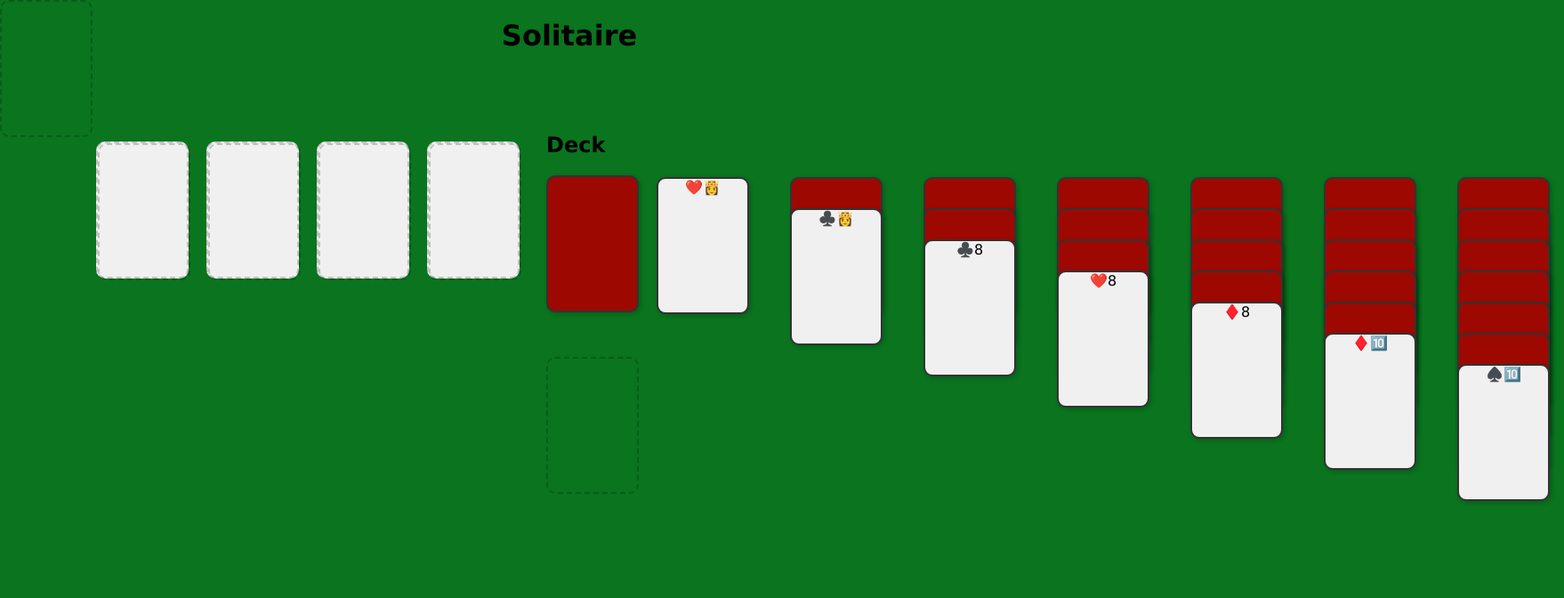
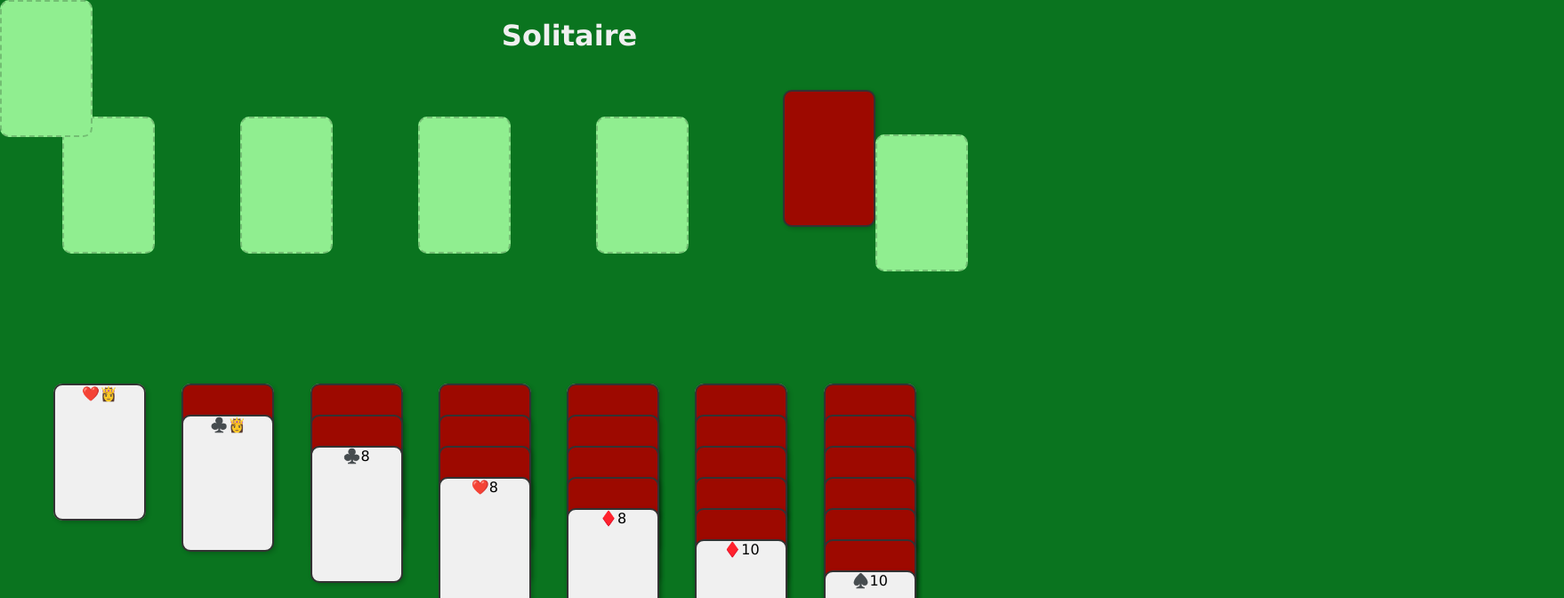
Before and after one commit to Henning456/solitaire, a React (Vite) app: page / in a window 1280 px wide. Both pictures are taken after a click on the button "Play". Shown: the top 672 px of the page at 89% size, 1758 px wide, since content can reach past the window. Built offline with nearby package versions, Linux system fonts and the light colour scheme.

Commit message:
fix bugs in foundations

```diff
--- a/src/App.css
+++ b/src/App.css
@@ -1,7 +1,7 @@
 :root {
   background-color: #0a741f;
   text-align: center;
-  color: black;
+  color: #f0f0f0;
   font-family: "Lucida Sans", "Lucida Sans Regular", "Lucida Grande",
     "Lucida Sans Unicode", Geneva, Verdana, sans-serif;
 }
@@ -13,9 +13,12 @@ button {
 }
 
 .game-area {
+  color: black;
   display: flex;
+  flex-wrap: wrap;
   justify-content: space-between;
-  margin: 50px;
+  max-width: 1200px;
+  margin: 0 auto;
   padding: 20px;
 }
 
@@ -24,21 +27,26 @@ button {
   /* flex: 1 1 100%; */
   justify-content: space-between;
   padding: 20px;
-  width: 100%;
+  width: 60%;
   margin-bottom: 50px;
 }
 
 .foundation-stack {
   width: 100px;
   height: 150px;
-  border: 2px dashed rgba(0, 0, 0, 0.2);
+  border: 2px rgba(0, 0, 0, 0.2);
   border-radius: 10px;
-  background-color: #f0f0f0;
   display: flex;
   align-items: center;
   justify-content: center;
   position: relative;
   margin: 10px;
+}
+
+.foundation-stack .card {
+  margin-top: 0;
+  position: relative;
+  z-index: 1;
 }
 
 /* .deck-section,
@@ -48,8 +56,8 @@ button {
 
 .deck-section {
   text-align: left;
-  width: 100%;
-  flex-direction: column;
+  width: 30%;
+  display: flex;
 }
 
 .columns-section {
@@ -57,7 +65,7 @@ button {
   flex-direction: row;
   gap: 50px;
   padding: 20px;
-  width: 100%;
+  width: 80%;
 }
 
 .column {
@@ -104,10 +112,10 @@ button {
   width: 100px;
   height: 150px;
   border: 2px dashed rgba(0, 0, 0, 0.2);
+  background-color: lightgreen;
   border-radius: 10px;
   top: 0;
   left: 0;
-  background-color: transparent;
 }
 
 .column .placeholder {
--- a/src/App.jsx
+++ b/src/App.jsx
@@ -79,6 +79,11 @@ function App() {
     // card, fromColumnIndex, and fromFoundation are destructured from selectedCard
     const { card, fromColumnIndex, fromFoundation } = selectedCard;
 
+    // Set the card to face up if it's being moved to a foundation
+    if (toFoundation !== null) {
+      card.isFaceUp = true;
+    }
+
     // check if card is from a column (not null)
     if (fromColumnIndex !== null) {
       // Handle card moving from a column
@@ -88,6 +93,7 @@ function App() {
           // check if id of current card (c.id) is not the same id of the card that will be deleted
           // result: new array that contains all cards aside the card that is to be deleted
           updatedColumns[fromColumnIndex].filter((c) => c.id !== card.id);
+
         return updatedColumns;
       });
     } else if (fromFoundation !== null) {
@@ -152,6 +158,10 @@ function App() {
                   <Card
                     key={foundations[suit][foundations[suit].length - 1].id}
                     card={foundations[suit][foundations[suit].length - 1]}
+                    isFaceUp={true}
+                    emoji={
+                      foundations[suit][foundations[suit].length - 1].emoji
+                    }
                     onClick={() =>
                       handleCardSelect(
                         foundations[suit][foundations[suit].length - 1],
@@ -165,7 +175,7 @@ function App() {
             ))}
           </div>
           <div className="deck-section">
-            <h2>Deck</h2>
+            {/* <h2>Deck</h2> */}
             <div className="card-back" onClick={handleRevealCard}></div>
             <div className="placeholder"></div>
             <div className="revealed-deck">
--- a/src/components/Card.jsx
+++ b/src/components/Card.jsx
@@ -3,7 +3,7 @@ import "./Card.css";
 export const Card = ({ emoji, stackIndex, isFaceUp, onClick, isSelected }) => {
   return (
     <div
-      className={`card ${isFaceUp ? "" : "card-back"} ${
+      className={`card ${isFaceUp ? "card" : "card-back"} ${
         isSelected ? "selected" : ""
       }`}
       onClick={onClick}
--- a/src/utils/deck.jsx
+++ b/src/utils/deck.jsx
@@ -7,11 +7,11 @@ export const originalDeck = [
   { id: 6, suit: "hearts", rank: "7", emoji: "❤️7", isFaceUp: false },
   { id: 7, suit: "hearts", rank: "8", emoji: "❤️8", isFaceUp: false },
   { id: 8, suit: "hearts", rank: "9", emoji: "❤️9", isFaceUp: false },
-  { id: 9, suit: "hearts", rank: "10", emoji: "❤️🔟", isFaceUp: false },
+  { id: 9, suit: "hearts", rank: "10", emoji: "❤️10", isFaceUp: false },
   { id: 10, suit: "hearts", rank: "J", emoji: "❤️👨‍🌾", isFaceUp: false },
   { id: 11, suit: "hearts", rank: "Q", emoji: "❤️👸", isFaceUp: false },
   { id: 12, suit: "hearts", rank: "K", emoji: "❤️🤴", isFaceUp: false },
-  { id: 13, suit: "hearts", rank: "A", emoji: "❤️🅰️", isFaceUp: false },
+  { id: 13, suit: "hearts", rank: "A", emoji: "❤️A", isFaceUp: false },
 
   { id: 14, suit: "diamonds", rank: "2", emoji: "♦️2", isFaceUp: false },
   { id: 15, suit: "diamonds", rank: "3", emoji: "♦️3", isFaceUp: false },
@@ -21,11 +21,11 @@ export const originalDeck = [
   { id: 19, suit: "diamonds", rank: "7", emoji: "♦️7", isFaceUp: false },
   { id: 20, suit: "diamonds", rank: "8", emoji: "♦️8", isFaceUp: false },
   { id: 21, suit: "diamonds", rank: "9", emoji: "♦️9", isFaceUp: false },
-  { id: 22, suit: "diamonds", rank: "10", emoji: "♦️🔟", isFaceUp: false },
+  { id: 22, suit: "diamonds", rank: "10", emoji: "♦️10", isFaceUp: false },
   { id: 23, suit: "diamonds", rank: "J", emoji: "♦️👨‍🌾", isFaceUp: false },
   { id: 24, suit: "diamonds", rank: "Q", emoji: "♦️👸", isFaceUp: false },
   { id: 25, suit: "diamonds", rank: "K", emoji: "♦️🤴", isFaceUp: false },
-  { id: 26, suit: "diamonds", rank: "A", emoji: "♦️🅰️", isFaceUp: false },
+  { id: 26, suit: "diamonds", rank: "A", emoji: "♦️A", isFaceUp: false },
 
   { id: 27, suit: "clubs", rank: "2", emoji: "♣️2", isFaceUp: false },
   { id: 28, suit: "clubs", rank: "3", emoji: "♣️3", isFaceUp: false },
@@ -35,11 +35,11 @@ export const originalDeck = [
   { id: 32, suit: "clubs", rank: "7", emoji: "♣️7", isFaceUp: false },
   { id: 33, suit: "clubs", rank: "8", emoji: "♣️8", isFaceUp: false },
   { id: 34, suit: "clubs", rank: "9", emoji: "♣️9", isFaceUp: false },
-  { id: 35, suit: "clubs", rank: "10", emoji: "♣️🔟", isFaceUp: false },
+  { id: 35, suit: "clubs", rank: "10", emoji: "♣️10", isFaceUp: false },
   { id: 36, suit: "clubs", rank: "J", emoji: "♣️👨‍🌾", isFaceUp: false },
   { id: 37, suit: "clubs", rank: "Q", emoji: "♣️👸", isFaceUp: false },
   { id: 38, suit: "clubs", rank: "K", emoji: "♣️🤴", isFaceUp: false },
-  { id: 39, suit: "clubs", rank: "A", emoji: "♣️🅰️", isFaceUp: false },
+  { id: 39, suit: "clubs", rank: "A", emoji: "♣️A", isFaceUp: false },
 
   { id: 40, suit: "spades", rank: "2", emoji: "♠️2", isFaceUp: false },
   { id: 41, suit: "spades", rank: "3", emoji: "♠️3", isFaceUp: false },
@@ -49,11 +49,11 @@ export const originalDeck = [
   { id: 45, suit: "spades", rank: "7", emoji: "♠️7", isFaceUp: false },
   { id: 46, suit: "spades", rank: "8", emoji: "♠️8", isFaceUp: false },
   { id: 47, suit: "spades", rank: "9", emoji: "♠️9", isFaceUp: false },
-  { id: 48, suit: "spades", rank: "10", emoji: "♠️🔟", isFaceUp: false },
+  { id: 48, suit: "spades", rank: "10", emoji: "♠️10", isFaceUp: false },
   { id: 49, suit: "spades", rank: "J", emoji: "♠️👨‍🌾", isFaceUp: false },
   { id: 50, suit: "spades", rank: "Q", emoji: "♠️👸", isFaceUp: false },
   { id: 51, suit: "spades", rank: "K", emoji: "♠️🤴", isFaceUp: false },
-  { id: 52, suit: "spades", rank: "A", emoji: "♠️🅰️", isFaceUp: false },
+  { id: 52, suit: "spades", rank: "A", emoji: "♠️A", isFaceUp: false },
 ];
 
 // Shuffle the deck with the Fisher-Yates-Algorithm:
```
